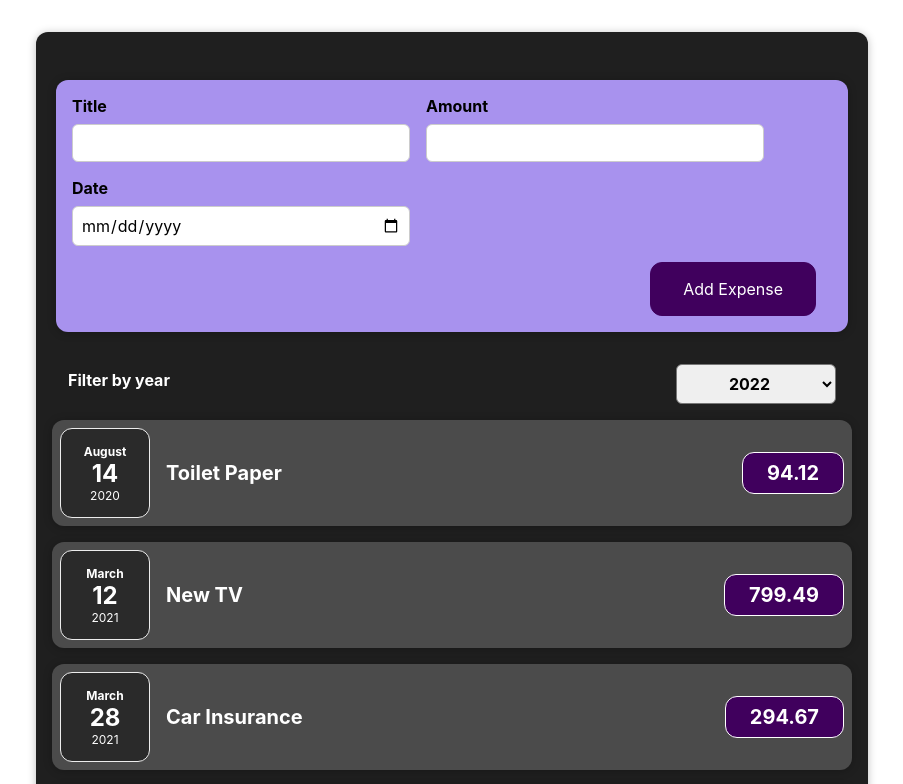
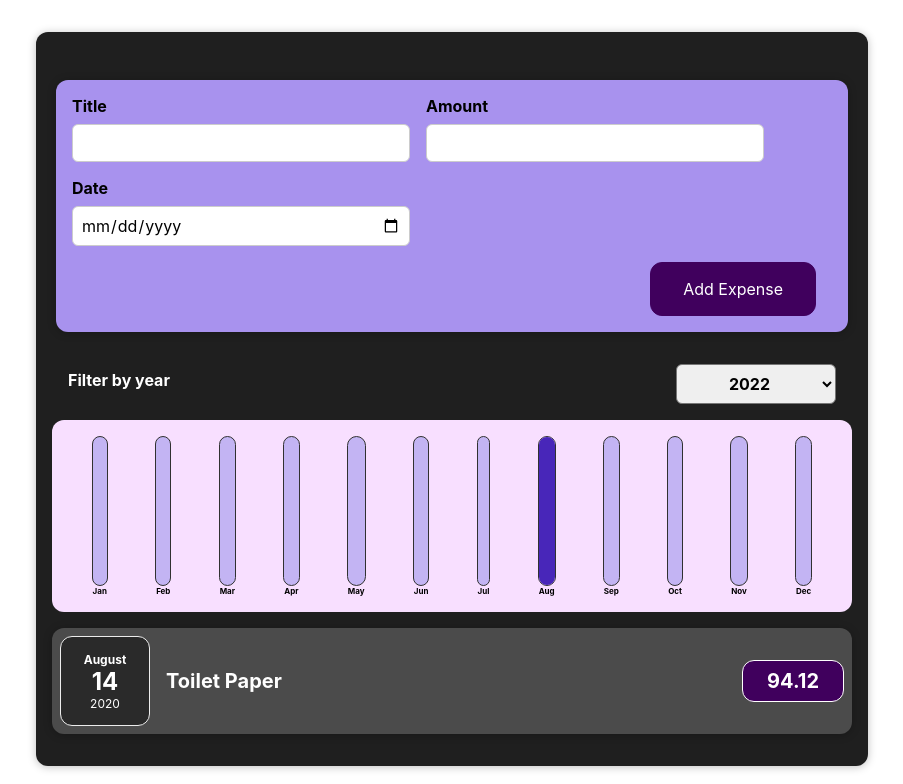
Before and after one commit to iamtehmooramjad/learnReact, a React (Create React App) app: page / in a window 1280 px wide. Shown: the top 784 px of the page, without its empty margins (188-1091 px from the left). Built offline with nearby package versions, Linux system fonts and the light colour scheme.

Commit message:
expense tracker done

```diff
--- a/src/App.js
+++ b/src/App.js
@@ -1,5 +1,4 @@
 import Expenses from "./components/expenses/Expenses";
-import NewExpense from "./components/newexpense/NewExpense";
 
 
 const App = () => {
--- /dev/null
+++ b/src/components/chart/Chart.css
@@ -0,0 +1,9 @@
+.chart {
+    padding: 1rem;
+    border-radius: 12px;
+    background-color: #f8dfff;
+    text-align: center;
+    display: flex;
+    justify-content: space-around;
+    height: 10rem;
+}
--- /dev/null
+++ b/src/components/chart/Chart.js
@@ -0,0 +1,21 @@
+import React from 'react';
+import ChartBar from "./ChartBar";
+import './Chart.css'
+
+const Chart = (props) => {
+    const dataPointValues = props.dataPoints.map(dataPoint => dataPoint.value)
+    const totalMaximum = Math.max(...dataPointValues)
+
+    return (
+        <div className={'chart'}>
+            {props.dataPoints.map(dataPoint =>
+                <ChartBar
+                    key={dataPoint.label}
+                    value={dataPoint.value}
+                    maxValue={totalMaximum}
+                    label={dataPoint.label}/>)}
+        </div>
+    );
+};
+
+export default Chart;
--- /dev/null
+++ b/src/components/chart/ChartBar.css
@@ -0,0 +1,30 @@
+.chart-bar {
+    height: 100%;
+    display: flex;
+    flex-direction: column;
+    align-items: center;
+}
+
+.chart-bar__inner {
+    height: 100%;
+    width: 100%;
+    border: 1px solid #313131;
+    border-radius: 12px;
+    background-color: #c3b4f3;
+    overflow: hidden;
+    display: flex;
+    flex-direction: column;
+    justify-content: flex-end;
+}
+
+.chart-bar__fill {
+    background-color: #4826b9;
+    width: 100%;
+    transition: all 0.3s ease-out;
+}
+
+.chart-bar__label {
+    font-weight: bold;
+    font-size: 0.5rem;
+    text-align: center;
+}
--- /dev/null
+++ b/src/components/chart/ChartBar.js
@@ -0,0 +1,23 @@
+import React from 'react';
+import './ChartBar.css'
+
+const ChartBar = props => {
+    let barFillHeight = '0%'
+    if (props.maxValue > 0) {
+        barFillHeight = Math.round((props.value / props.maxValue) * 100) + '%';
+    }
+    return (
+        <div className={'chart-bar'}>
+            <div className={'chart-bar__inner'}>
+                <div className={'chart-bar__fill'} style={{height:barFillHeight}}>
+
+                </div>
+            </div>
+            <div className={'chart-bar__label'}>
+                {props.label}
+            </div>
+        </div>
+    );
+};
+
+export default ChartBar;
--- a/src/components/expenses/ExpenseItem.js
+++ b/src/components/expenses/ExpenseItem.js
@@ -7,6 +7,7 @@
 
 
     return (
+        <li>
             <Card className={"expense-item"}>
                 <ExpenseDate date={props.item.date}/>
 
@@ -14,8 +15,9 @@
                     <h2>{props.item.title}</h2>
                     <div className={"expense-item__price"}>{props.item.amount}</div>
                 </div>
+            </Card>
+        </li>
 
-        </Card>
     );
 };
 
--- a/src/components/expenses/Expenses.js
+++ b/src/components/expenses/Expenses.js
@@ -1,10 +1,11 @@
 import React, {useState} from 'react';
 import {expensesList} from "../../data";
-import ExpenseItem from "./ExpenseItem";
 import "./Expenses.css"
 import Card from "../ui/Card";
 import NewExpense from "../newexpense/NewExpense";
 import ExpensesFilter from "./ExpensesFilter";
+import ExpensesList from "./ExpensesList";
+import ExpensesChart from "./ExpensesChart";
 
 const Expenses = () => {
 
@@ -14,22 +15,26 @@
     const [filteredYear, setFilteredYear] = useState('2020');
 
     const addExpenseHandler = expense => {
-        console.log(expense)
+        setExpenses(prevState => {
+            return [expense, ...prevState]
+
+        })
     }
 
     const filterChangeHandler = selectedYear => {
         setFilteredYear(selectedYear)
     }
 
+    const filteredExpenses = expenses.filter(expense => {
+        return expense.date.getFullYear().toString() === filteredYear;
+    })
+
     return (
         <Card className={"expenses"}>
-
-            <NewExpense onAddExpense={addExpenseHandler} />
-
+            <NewExpense onAddExpense={addExpenseHandler}/>
             <ExpensesFilter selected={filteredYear} onChangeFilter={filterChangeHandler}/>
-            {expenses.map((item) => (
-                <ExpenseItem item={item} key={item.id}/>
-            ))}
+            <ExpensesChart expenses={filteredExpenses}/>
+            <ExpensesList items={filteredExpenses}/>
         </Card>
     );
 };
--- /dev/null
+++ b/src/components/expenses/ExpensesChart.js
@@ -0,0 +1,30 @@
+import React from 'react';
+import Chart from "../chart/Chart";
+
+const ExpensesChart = (props) => {
+    const chartDataPoints = [
+        { label:'Jan',value:0 },
+        { label:'Feb',value:0 },
+        { label:'Mar',value:0 },
+        { label:'Apr',value:0 },
+        { label:'May',value:0 },
+        { label:'Jun',value:0 },
+        { label:'Jul',value:0 },
+        { label:'Aug',value:0 },
+        { label:'Sep',value:0 },
+        { label:'Oct',value:0 },
+        { label:'Nov',value:0 },
+        { label:'Dec',value:0 }
+    ];
+
+    for (const expense of props.expenses){
+         const expenseMonth = expense.date.getMonth();
+         chartDataPoints[expenseMonth].value += expense.amount;
+    }
+
+    return (
+        <Chart dataPoints={chartDataPoints}/>
+    );
+};
+
+export default ExpensesChart;
--- /dev/null
+++ b/src/components/expenses/ExpensesList.css
@@ -0,0 +1,9 @@
+.expenses-list {
+    list-style: none;
+    padding: 0;
+}
+
+.expenses-list__fallback {
+    color: white;
+    text-align: center;
+}
--- /dev/null
+++ b/src/components/expenses/ExpensesList.js
@@ -0,0 +1,20 @@
+import React from 'react';
+import ExpenseItem from "./ExpenseItem";
+import "./ExpensesList.css"
+const ExpensesList = (props) => {
+
+
+    if (props.items.length === 0) {
+        return <h2 className={'expenses-list__fallback'}>No expenses found!</h2>
+    }
+
+    return <ul className={'expenses-list'}>
+        {
+            props.items.map((item) => (
+                <ExpenseItem item={item} key={item.id}/>
+            ))
+        }
+    </ul>
+};
+
+export default ExpensesList;
--- a/src/components/newexpense/ExpenseForm.js
+++ b/src/components/newexpense/ExpenseForm.js
@@ -47,7 +47,7 @@
         event.preventDefault()
         const expenseData = {
             title: userInput.enteredTitle,
-            amount: userInput.enteredAmount,
+            amount: +userInput.enteredAmount,
             date: new Date(userInput.enteredDate)
         };
         props.onSaveExpenseData(expenseData)
```
Lines whose indentation alone changed are shown as unchanged.
